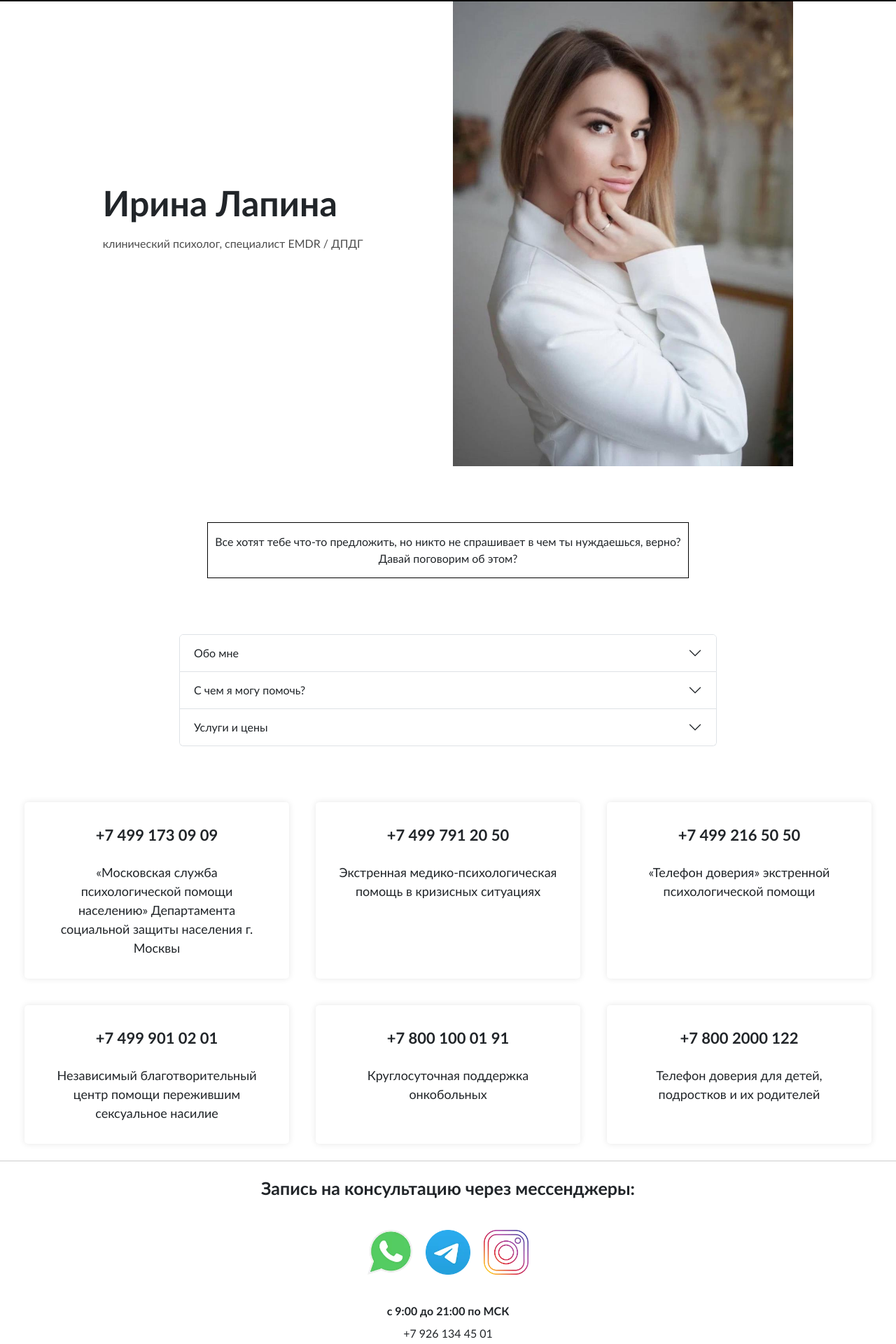
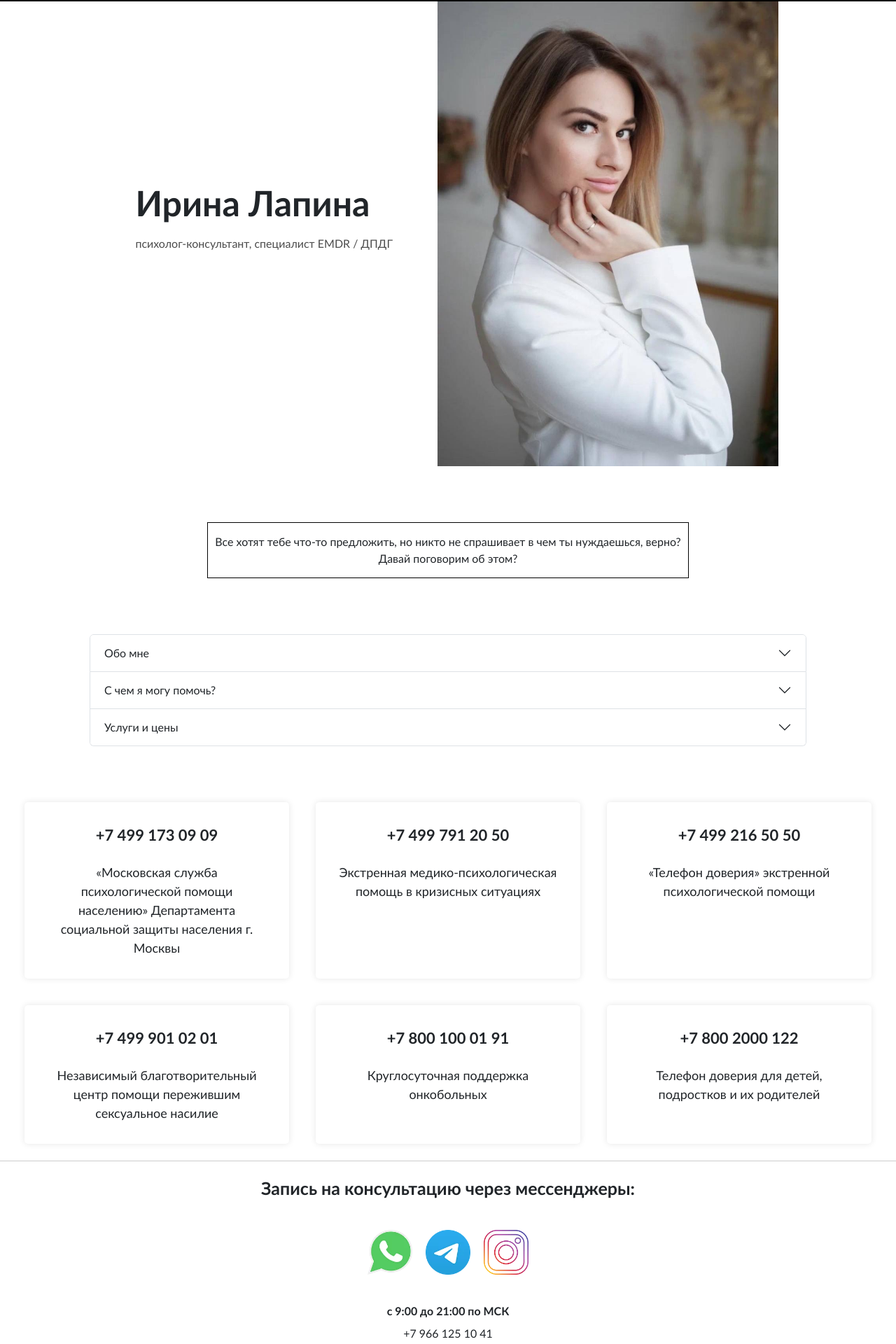
Before and after one commit to Mar4ikler/business-card-website, a React (Create React App) app in the folder website/: page / in a window 1280 px wide. Shown: the part 54-1974 px from the top of the page at 70% size. Built offline with nearby package versions, Linux system fonts and the light colour scheme.

Commit message:
fix adaptive

```diff
--- a/website/src/App.css
+++ b/website/src/App.css
@@ -1,3 +1,21 @@
 * {
     font-family:'Trebuchet MS', 'Lucida Sans Unicode', 'Lucida Grande', 'Lucida Sans', Arial, sans-serif;
 }
+
+@media only screen and (min-width: 1401px) {
+    * {
+        font-size: 2.2vw !important;
+    }
+}
+
+@media only screen and (min-width: 2000px) {
+    * {
+        font-size: 2.1vw !important;
+    }
+}
+
+@media only screen and (min-width: 3000px) {
+    * {
+        font-size: 2vw !important;
+    }
+}
--- a/website/src/components/AccordionContainer/AccordionContainer.module.css
+++ b/website/src/components/AccordionContainer/AccordionContainer.module.css
@@ -1,5 +1,5 @@
 .accordionCont {
-    width: 60vw;
+    width: 80vw;
 }
 
 .accordionHead>button {
@@ -16,3 +16,15 @@
         width: 90vw;
     }
 }
+
+@media only screen and (min-width: 768px) and (max-width: 1060px) {
+    .accordionCont {
+        width: 80vw;
+    }
+}
+
+@media only screen and (min-width: 1061px) and (max-width: 1400px) {
+    .accordionCont {
+        width: 80vw;
+    }
+}
--- a/website/src/components/Footer/Footer.jsx
+++ b/website/src/components/Footer/Footer.jsx
@@ -12,7 +12,7 @@ const Footer = () => {
             </div>
             <div className={styles.footerContactInfo}>
                 <div>с 9:00 до 21:00 по МСК</div>
-                <div>+7 926 134 45 01</div>
+                <div>+7 966 125 10 41</div>
             </div>
         </div>
     );
--- a/website/src/components/InfoBox/InfoBox.module.css
+++ b/website/src/components/InfoBox/InfoBox.module.css
@@ -5,6 +5,7 @@
     gap: 3dvh;
     box-shadow: 0px 0px 10px rgba(0, 0, 0, 0.1);
     max-width: 29.5vw;
+    min-width: 29vw;
     padding: 30px;
     border-radius: 5px;
 }
--- a/website/src/views/MainView/MainView.jsx
+++ b/website/src/views/MainView/MainView.jsx
@@ -9,7 +9,7 @@ const MainView = () => {
             <div className={styles.generalInfoContainer}>
                 <div className={styles.representationInfo}>
                     <div>Ирина Лапина</div>
-                    <div>клинический психолог, специалист EMDR / ДПДГ</div>
+                    <div>психолог-консультант, специалист EMDR / ДПДГ</div>
                 </div>
                 <img src={images.irina} alt="not found" />
             </div>
--- a/website/src/views/MainView/MainView.module.css
+++ b/website/src/views/MainView/MainView.module.css
@@ -16,6 +16,7 @@
     display: flex;
     flex-direction: column;
     gap: 1dvh;
+    padding-left: 25px;
 }
 
 .generalInfoContainer>img {
@@ -45,7 +46,7 @@
     text-align: center;
 }
 
-@media only screen and (max-width: 780px) {
+@media only screen and (max-width: 768px) {
     .generalInfoContainer {
         height: 90dvh;
         position: relative;
@@ -79,3 +80,54 @@
         color: rgb(0, 0, 0);
     }
 }
+
+@media only screen and (min-width: 768px) and (max-width: 1060px) {
+    .generalInfoContainer {
+        height: 90dvh;
+        position: relative;
+        width: 100%;
+    }
+
+    .representationInfo {
+        position: absolute;
+        width: 100%;
+        height: 100%;
+        justify-content: flex-end;
+        padding-bottom: 30px;
+        align-items: center;
+    }
+
+    .generalInfoContainer>img {
+        height: 100%;
+        width: 100%;
+        object-fit: cover;
+    }
+}
+
+@media only screen and (min-width: 1061px) and (max-width: 1400px) {
+    .generalInfoContainer {
+        gap: 5vw;
+    }
+
+    .representationInfo {
+        padding-left: 25px;
+    }
+}
+
+@media only screen and (min-width: 1401px) {
+    .representationInfo>div:first-child {
+        font-size: 80px !important;
+    }
+}
+
+@media only screen and (min-width: 2000px) {
+    .representationInfo>div:first-child {
+        font-size: 100px !important;
+    }
+}
+
+@media only screen and (min-width: 3000px) {
+    .representationInfo>div:first-child {
+        font-size: 150px !important;
+    }
+}
```
